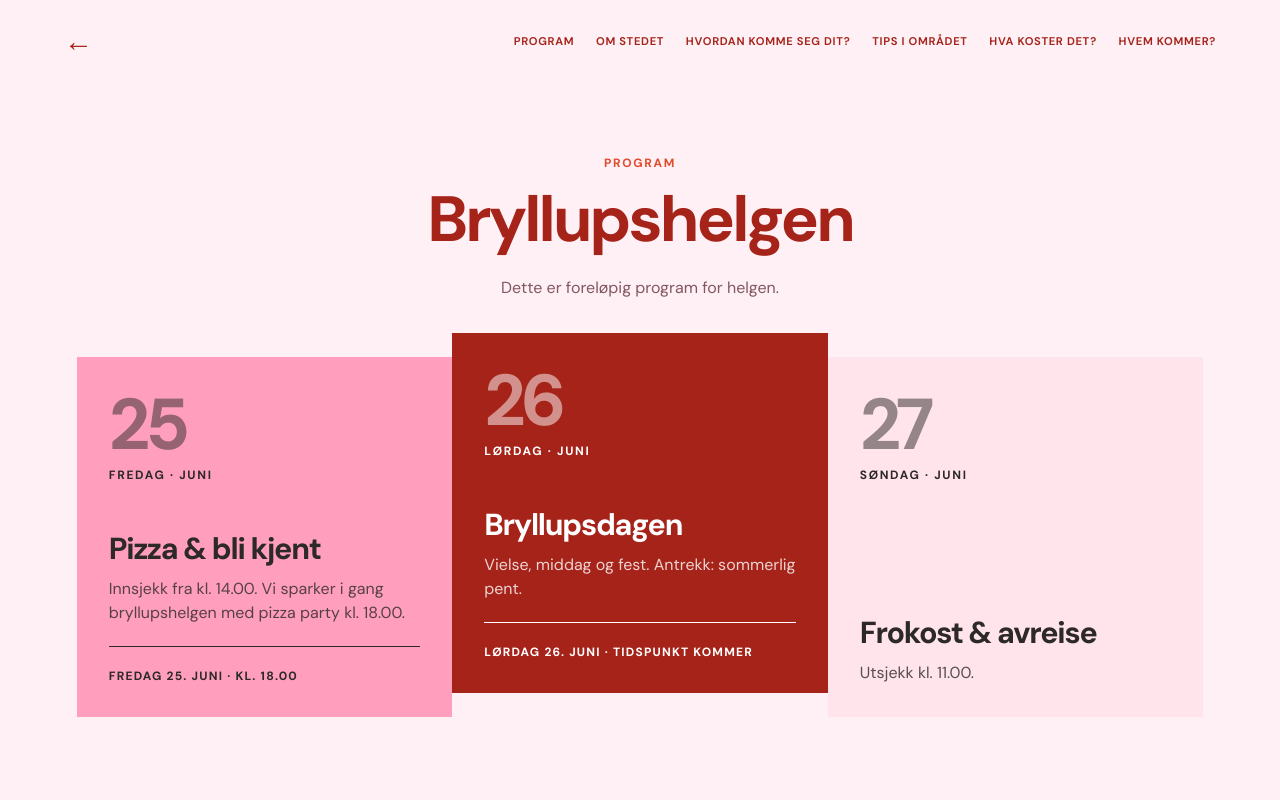
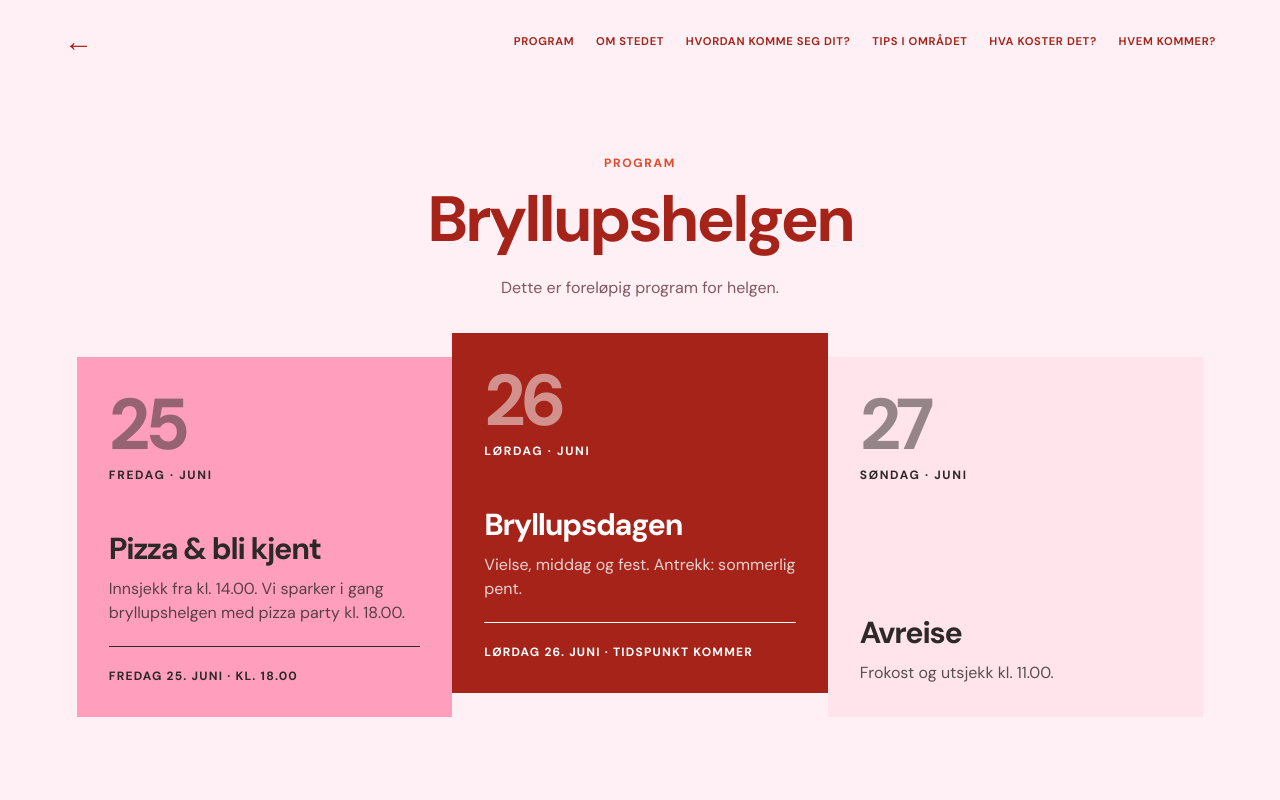
Before and after one commit to martaogmarius/martaogmarius.github.io, a Next.js app: page /program in a window 1280 px wide. Shown: the top 800 px of the page. Built offline with nearby package versions, Linux system fonts and the light colour scheme.

Commit message:
Clarify Sunday departure details

```diff
--- a/app/program/page.tsx
+++ b/app/program/page.tsx
@@ -15,7 +15,7 @@ export default function ProgramPage() {
         <div className="schedule">
           <article className="day-card pink"><p className="day-number">25</p><p className="day-name">Fredag · juni</p><h3>Pizza & bli kjent</h3><p>Innsjekk fra kl. 14.00. Vi sparker i gang bryllupshelgen med pizza party kl. 18.00.</p><span>{wedding.fridayTime}</span></article>
           <article className="day-card red"><p className="day-number">26</p><p className="day-name">Lørdag · juni</p><h3>Bryllupsdagen</h3><p>Vielse, middag og fest. Antrekk: sommerlig pent.</p><span>{wedding.saturdayTime}</span></article>
-          <article className="day-card cream"><p className="day-number">27</p><p className="day-name">Søndag · juni</p><h3>Frokost & avreise</h3><p>Utsjekk kl. 11.00.</p></article>
+          <article className="day-card cream"><p className="day-number">27</p><p className="day-name">Søndag · juni</p><h3>Avreise</h3><p>Frokost og utsjekk kl. 11.00.</p></article>
         </div>
       </section>
       <SiteFooter />
```
